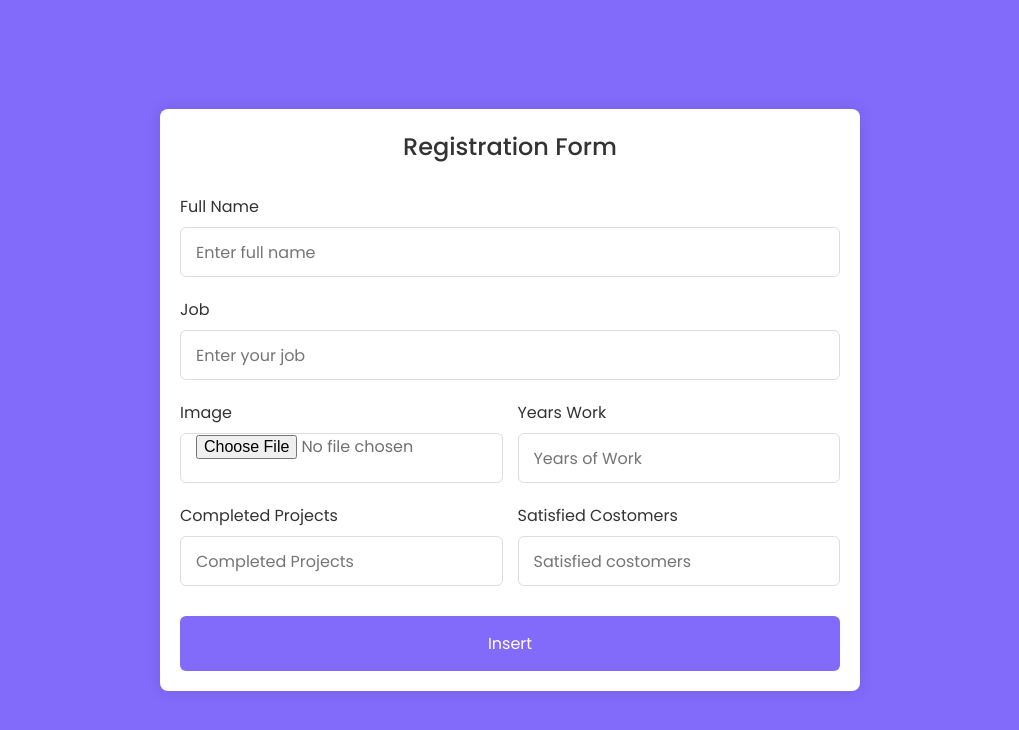
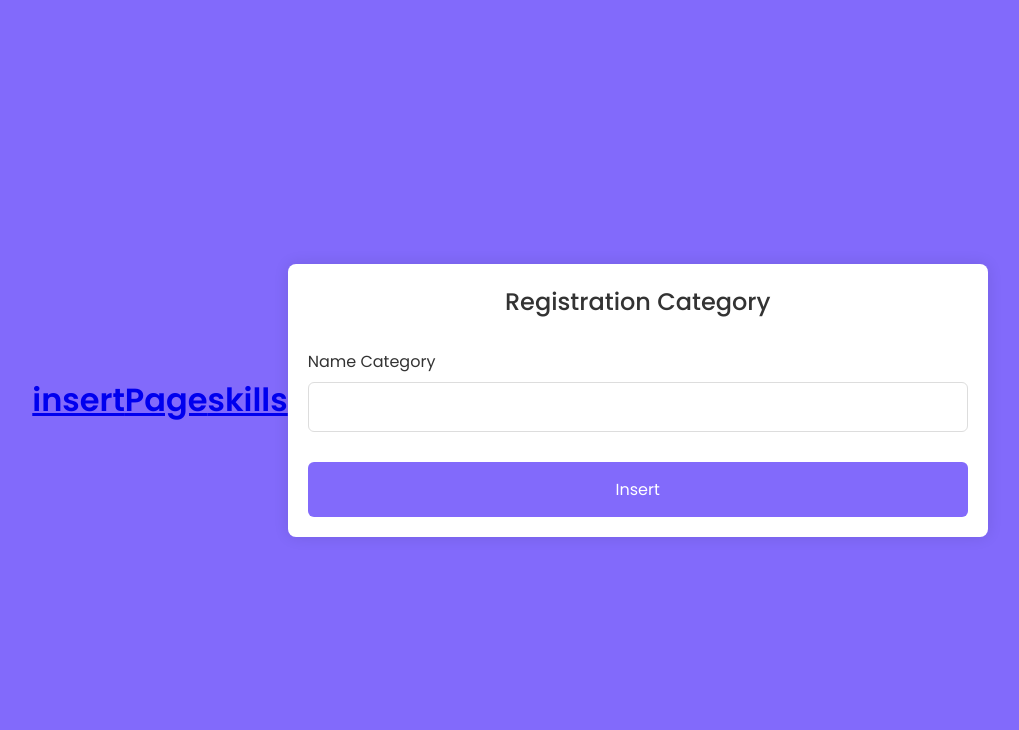
Before and after one commit to rebaibenatallah/newtestDjango, a Django app: page /portfolio/insert in a window 1280 px wide. Shown: the top 730 px of the page, without its empty margins (130-1149 px from the left). Run offline with Django 5.2, Linux system fonts and the light colour scheme; some libraries are stand-ins or nearby versions.

Commit message:
create form insert category

```diff
--- a/portfolio/forms.py
+++ b/portfolio/forms.py
@@ -1,7 +1,7 @@
 from django import forms
 from .models import User_portfolio , Skills
 
-class skills(forms.ModelForm):
+class skillsform(forms.ModelForm):
     class Meta:
         model = Skills
         fields = '__all__'
--- a/portfolio/models.py
+++ b/portfolio/models.py
@@ -19,6 +19,8 @@ class User_portfolio(models.Model):
 class Skills(models.Model):
     # ID = models.AutoField(unique=True)
     Name = models.CharField(max_length=255)
+    def __str__(self) -> str:
+        return self.Name
 
 class Project(models.Model):
     Name = models.CharField(max_length=255)
--- a/portfolio/views.py
+++ b/portfolio/views.py
@@ -1,6 +1,6 @@
 from django.shortcuts import render
 from .models import User_portfolio
-from .forms import user_portfolioform,skills
+from .forms import user_portfolioform,skillsform
 
 # Create your views here.
 def portfolio(request):
@@ -12,10 +12,11 @@ def page(request):
     return render(request,'portfolio/page.html',x)
 
 def skill(request):
-    data = skills(request.POST)
+    data = skillsform(request.POST)
+    # print(data)
     if data.is_valid():
         data.save()
-    return render(request,'portfolio/insert.html',{'userform':skills})
+    return render(request,'portfolio/insert.html',{'userform':skillsform,'need':'skill'})
 
 def insert(request):
     # ================= get data posted from insert html with forms.py
@@ -45,5 +46,5 @@ def insert(request):
     # print(years_work)
     # print(completed_projects)
     # print(satisfied_costomers)
-    return render(request,'portfolio/insert.html',{'userform':user_portfolioform})
+    return render(request,'portfolio/insert.html',{'userform':user_portfolioform,'need':'user'})
     # return render(request,'portfolio/insert.html')
--- a/templates/portfolio/insert.html
+++ b/templates/portfolio/insert.html
@@ -1,6 +1,6 @@
-<!-- <a href="{%url 'insert'%}">insert</a>
-<a href="{%url 'page'%}">Page</a>
-<a href="{%url 'skills'%}">skills</a> -->
+<h1><a href="{%url 'insert'%}">insert</a></h1>
+<h1><a href="{%url 'page'%}">Page</a></h1>
+<h1><a href="{%url 'skills'%}">skills</a> </h1>
 {% load static %}
 {% load widget_tweaks %}
 <!DOCTYPE html>
@@ -12,8 +12,10 @@
     <title>Document</title>
 </head>
 <body>
+
+    {% if need == user %}
     <section class="container">
-        <Header>Registration Form</Header>
+        <Header>Registration User</Header>
         <form action="" method="POST"class="form" enctype="multipart/form-data">
             {% csrf_token %}
             <div class="input_box">
@@ -53,16 +55,29 @@
             <button>Insert</button>
         </form>
     </section>
-    <!-- <form method="post" enctype="multipart/form-data" >
-        <h1>Insert Page</h1>
-
-        {{userform.Job|add_class:"css_class"}}
-        <input type="submit" value="Insert">
-    </form> -->
+    {% else %}
+    <section class="container">
+        <header>Registration Category</header>
+        <form action="" method="POST" class="form">
+            {% csrf_token %}
+            <div class="input_box">
+                <label for="">Name Category</label>
+                {{userform.Name}}
+            </div>
+            <button>Insert</button>
+        </form>
+    </section>
+    {% endif %}
 </body>
 </html>
 
 
+<!-- <form method="post" enctype="multipart/form-data" >
+    <h1>Insert Page</h1>
+
+    {{userform.Job|add_class:"css_class"}}
+    <input type="submit" value="Insert">
+</form> -->
     <!-- <label for="name">Name:</label><br>
     <input type="text" id="name" name="name"><br>
     <label for="job">Job:</label><br>
```
Also changed, not shown: db.sqlite3.
